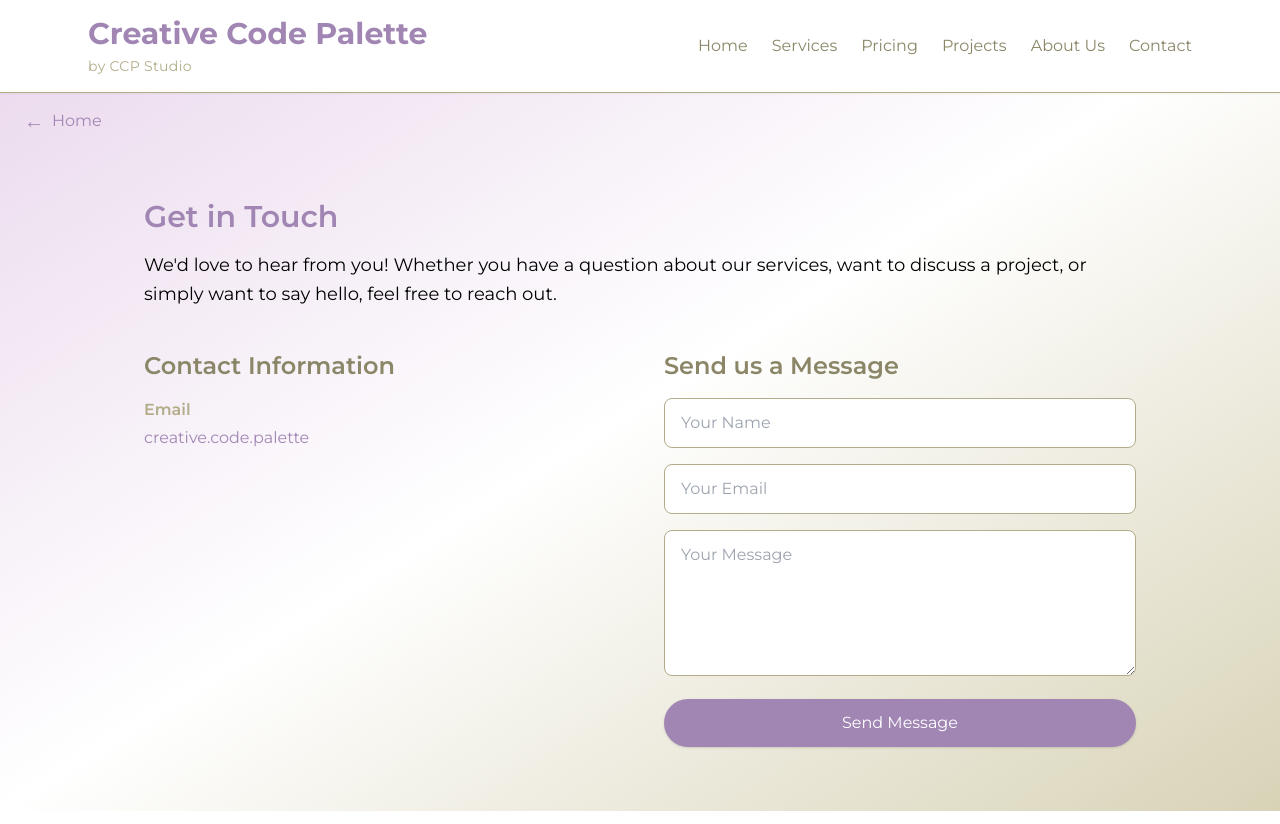
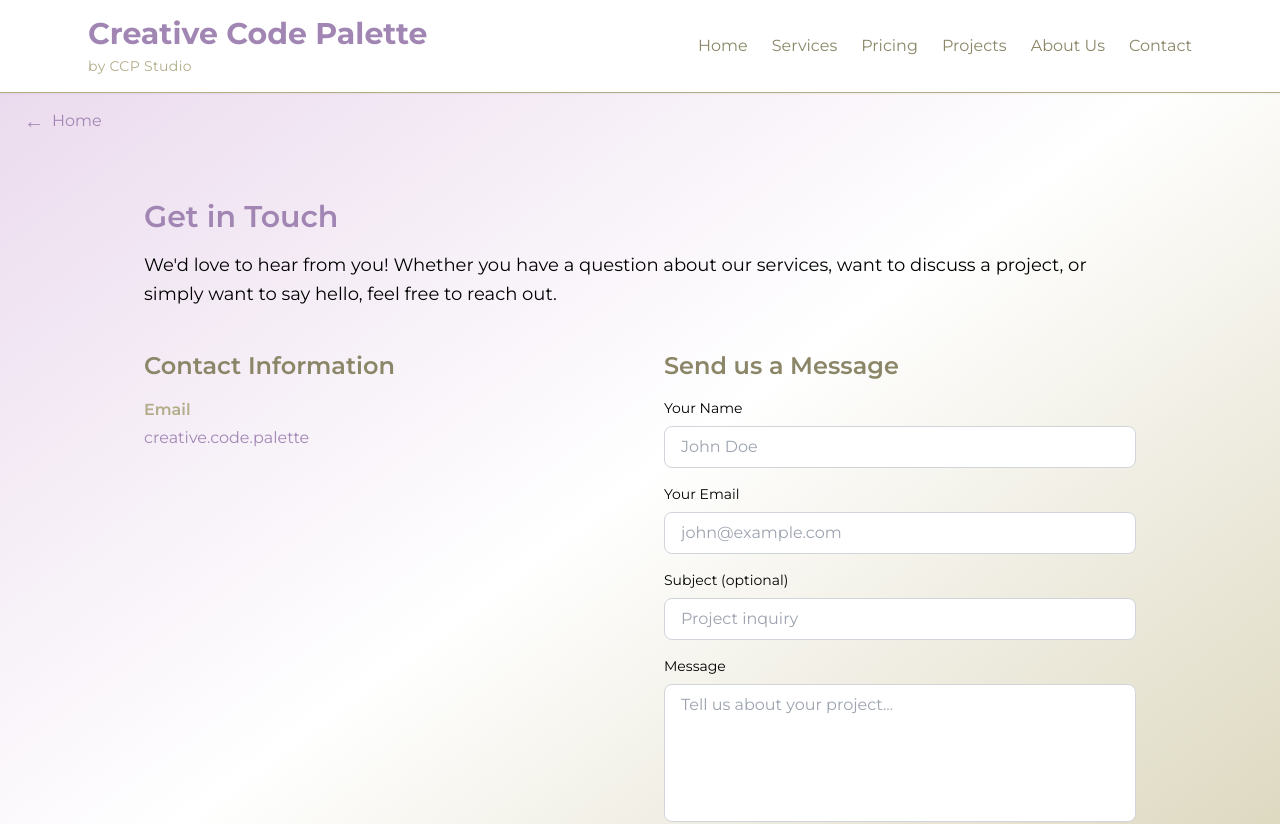
Before and after one commit to MariaZasypkina/CodePalette, a React (Vite) app: page /contact in a window 1280 px wide. Shown: the top 824 px of the page. Built offline with nearby package versions, Linux system fonts and the light colour scheme.

Commit message:
resend feature fixed

```diff
--- a/src/pages/Contact.jsx
+++ b/src/pages/Contact.jsx
@@ -1,34 +1,10 @@
-import React, { useState } from "react";
+import React from "react";
 import PageLayout from "../layouts/PageLayout";
+import ContactForm from "../components/ContactForm";
 
 const CONTACT_EMAIL = "creative.code.palette@gmail.com";
 
 export default function Contact() {
-  const [formData, setFormData] = useState({
-    name: "",
-    email: "",
-    message: "",
-  });
-
-  const handleChange = (e) => {
-    const { name, value } = e.target;
-    setFormData((prev) => ({
-      ...prev,
-      [name]: value,
-    }));
-  };
-
-  const handleSubmit = (e) => {
-    e.preventDefault();
-    const subject = `Message from ${formData.name}`;
-    const body = `From: ${formData.email}\n\n${formData.message}`;
-    const mailtoLink = `mailto:${CONTACT_EMAIL}?subject=${encodeURIComponent(
-      subject
-    )}&body=${encodeURIComponent(body)}`;
-    window.location.href = mailtoLink;
-    setFormData({ name: "", email: "", message: "" });
-  };
-
   return (
     <PageLayout>
       <section className="section-padding">
@@ -66,41 +42,7 @@ export default function Contact() {
               <h2 className="text-2xl font-semibold mb-4 text-sage-dark">
                 Send us a Message
               </h2>
-              <form onSubmit={handleSubmit} className="space-y-4">
-                <input
-                  type="text"
-                  name="name"
-                  placeholder="Your Name"
-                  value={formData.name}
-                  onChange={handleChange}
-                  required
-                  className="w-full px-4 py-3 border border-sage rounded-lg focus:outline-none focus:border-lavender-dark"
-                />
-                <input
-                  type="email"
-                  name="email"
-                  placeholder="Your Email"
-                  value={formData.email}
-                  onChange={handleChange}
-                  required
-                  className="w-full px-4 py-3 border border-sage rounded-lg focus:outline-none focus:border-lavender-dark"
-                />
-                <textarea
-                  name="message"
-                  placeholder="Your Message"
-                  rows="5"
-                  value={formData.message}
-                  onChange={handleChange}
-                  required
-                  className="w-full px-4 py-3 border border-sage rounded-lg focus:outline-none focus:border-lavender-dark"
-                />
-                <button
-                  type="submit"
-                  className="btn-primary w-full"
-                >
-                  Send Message
-                </button>
-              </form>
+              <ContactForm />
             </div>
           </div>
         </div>
```
